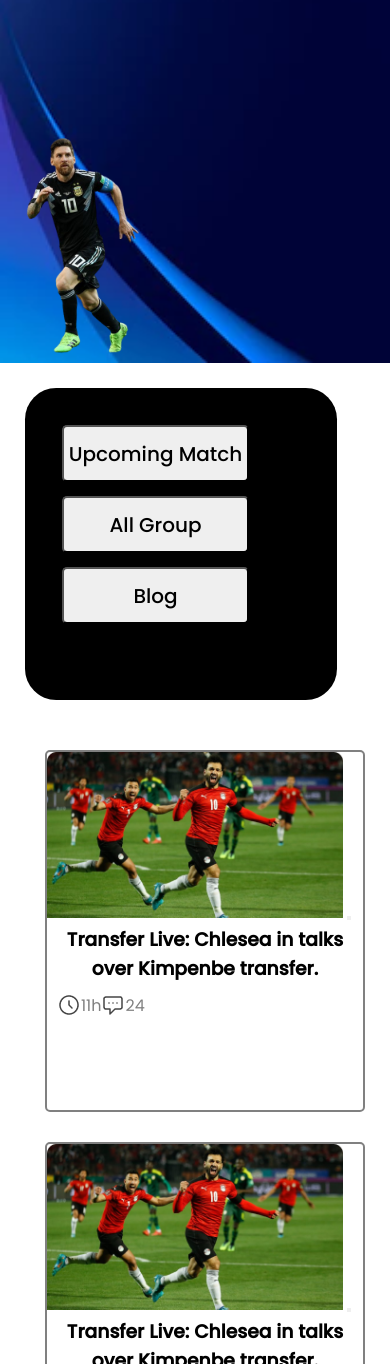
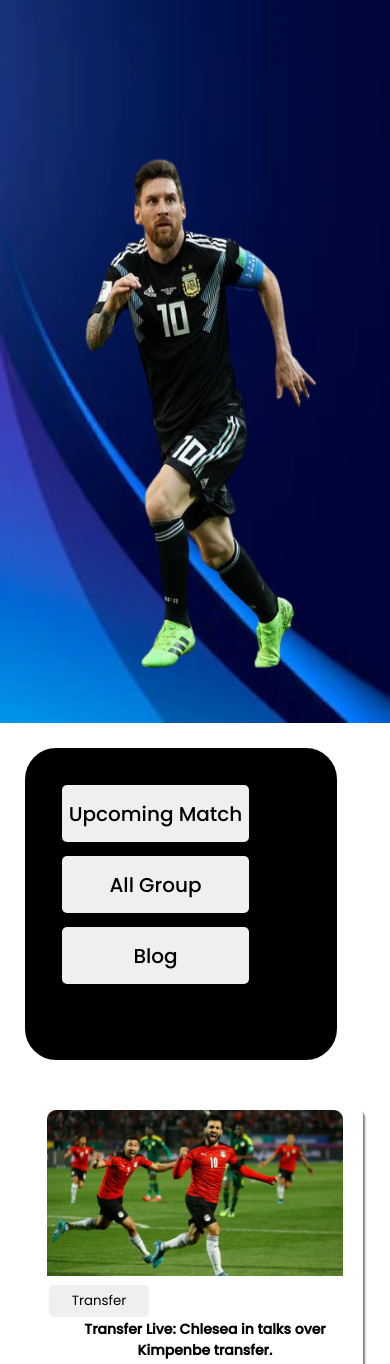
Before and after one commit to Ishratesha/Foodball-News, a plain HTML site: page index1.html in a window 390 px wide. Shown: the part 576-1940 px from the top of the page. Drawn offline with Linux system fonts and the light colour scheme.

Commit message:
night-12.39am

```diff
--- a/index1.html
+++ b/index1.html
@@ -29,14 +29,14 @@
 
                 <button class="banner-btn"> <a href="">Upcoming Match</a> </button>
                 <button class="banner-btn"> <a href="">All Group</a> </button>
-                <button class="banner-btn"> <a href="">Blog</a> </button>
+                <button class="banner-btn"> <a href="./index2.html">Blog</a> </button>
 
             </ul>
         </div>
         <div class="players-cart">
              <div class="cart">
                 <img class="cart-img" src="./assets/Blog Image.png" alt="">
-                <button></button>
+                <button>Transfer</button>
                 <h3>Transfer Live: Chlesea in talks  over Kimpenbe transfer.</h3>
                 <div class="two-icons">
                     <img src="./assets/Time Icon.png" alt=""><snap style="color:gray;">11h</snap>
@@ -45,7 +45,7 @@
              </div>
              <div class="cart">
                 <img class="cart-img" src="./assets/Blog Image.png" alt="">
-                <button></button>
+                <button>Transfer</button>
                 <h3>Transfer Live: Chlesea in talks over Kimpenbe transfer.</h3>
                 <div class="two-icons">
                     <img src="./assets/Time Icon.png" alt=""><snap style="color:gray;">14h</snap>
@@ -54,7 +54,7 @@
              </div>
              <div class="cart">
                 <img class="cart-img" src="./assets/Blog Image.png" alt="">
-                <button></button>
+                <button>Transfer</button>
                 <h3>Transfer Live: Chlesea in talks  over Kimpenbe transfer.</h3>
                 <div class="two-icons">
                     <img src="./assets/Time Icon.png" alt=""><snap style="color:gray;">9h</snap>
@@ -63,7 +63,7 @@
              </div>
              <div class="cart">
                 <img class="cart-img" src="./assets/Blog Image.png" alt="">
-                <button></button>
+                <button>Transfer</button>
                 <h3>Transfer Live: Chlesea in talks over Kimpenbe transfer.</h3>
                 <div class="two-icons">
                     <img src="./assets/Time Icon.png" alt=""><snap style="color:gray;">6h</snap>
@@ -72,7 +72,7 @@
              </div>
              <div class="cart">
                 <img class="cart-img" src="./assets/Blog Image.png" alt="">
-                <button></button>
+                <button>Transfer</button>
                 <h3>Transfer Live: Chlesea in talks over Kimpenbe transfer.</h3>
                 <div class="two-icons">
                     <img src="./assets/Time Icon.png" alt=""><snap style="color:gray;">12h</snap>
@@ -81,7 +81,7 @@
              </div>
              <div class="cart">
                 <img class="cart-img" src="./assets/Blog Image.png" alt="">
-                <button></button>
+                <button>Transfer</button>
                 <h3>Transfer Live: Chlesea in talks over Kimpenbe transfer.</h3>
                 <div class="two-icons">
                     <img src="./assets/Time Icon.png" alt=""><snap style="color:gray;">6h</snap>
@@ -90,7 +90,7 @@
              </div>
              <div class="cart">
                 <img class="cart-img" src="./assets/Blog Image.png" alt="">
-                <button></button>
+                <button>Transfer</button>
                 <h3>Transfer Live: Chlesea in talks over Kimpenbe transfer.</h3>
                 <div class="two-icons">
                     <img src="./assets/Time Icon.png" alt=""><snap style="color:gray;">15h</snap>
@@ -99,7 +99,7 @@
              </div>
              <div class="cart">
                 <img class="cart-img"  src="./assets/Blog Image.png" alt="">
-                <button></button>
+                <button>Transfer</button>
                 <h3>Transfer Live: Chlesea in talks over Kimpenbe transfer.</h3>
                 <div class="two-icons">
                     <img src="./assets/Time Icon.png" alt=""><snap style="color:gray;">12h</snap>
@@ -108,7 +108,7 @@
              </div>
              <div class="cart">
                 <img class="cart-img"  src="./assets/Blog Image.png" alt="">
-                <button></button>
+                <button>Transfer</button>
                 <h3>Transfer Live: Chlesea in talks  over Kimpenbe transfer.</h3>
                 <div class="two-icons">
                     <img src="./assets/Time Icon.png" alt=""><snap style="color:gray;">10h</snap>
--- a/style1.css
+++ b/style1.css
@@ -16,6 +16,7 @@ font-family: 'Poppins', sans-serif;
     color: #fff;
     height: 60% ;
     width: 100%;
+    overflow: hidden;
 }
 .text-part{
 
@@ -28,10 +29,11 @@ font-family: 'Poppins', sans-serif;
     padding: 5px;
 }
 .container img{
-    width: 50%;
-    height: 60%;
+    width: 500px;
+    height: 600px;
     margin-top: 80px;
-    padding-right: 9%;
+    padding: 30px;
+    padding-top: 0px;
 }
 .banner-btn{
     width: 187px;
@@ -99,13 +101,14 @@ ul{
     justify-content: center;
     align-items: center;
 
+
 }
 
 .cart{
     width: 299px;
     height: 362px;
   border-radius: 5px;
-  border: gray 2px solid;
+  box-shadow: 2px 2px 2px gray;
   margin: 10px;
   transition: 1s;
 
@@ -114,6 +117,13 @@ ul{
 .cart-img{
     width: 296px;
 
+}
+button{
+    width: 100px;
+    height: 32px;
+    border-radius: 5px;
+    border: 1px gray;
+    margin: 2px;
 }
 .two-icons{
     display: flex;
@@ -130,6 +140,7 @@ footer{
 }
 h3{
     text-align: center;
+    font-size: 14px;
 
 }
 
@@ -171,6 +182,9 @@ h3{
         width: 100%;
 
     }
+    .container img{
+        width: 100%;
+    }
     .cart{
         width: 100%;
     }
--- a/style2.css
+++ b/style2.css
@@ -16,6 +16,7 @@ font-family: 'Poppins', sans-serif;
      color: #fff;
      height: 60% ;
      width: 100%;
+     overflow: hidden;
  }
  .text-part{
 
@@ -31,7 +32,8 @@ font-family: 'Poppins', sans-serif;
      width: 500px;
      height: 600px;
      margin-top: 80px;
-     padding: 30px;
+     padding: 26px;
+     padding-top: 0;
  }
  .banner-btn{
      width: 187px;
@@ -47,6 +49,7 @@ font-family: 'Poppins', sans-serif;
 .cart-container{
     display: flex;
     padding: 20px;
+    overflow: hidden;
 
 
 }
@@ -58,6 +61,7 @@ font-family: 'Poppins', sans-serif;
     padding: 10px;
     border-radius: 10%;
     position: relative;
+    overflow: hidden;
 }
 ul{
     list-style: none;
@@ -78,7 +82,7 @@ a{
 .cart-match{
     width: 300px;
     height: 242px;
-    border: 2px rgb(95, 82, 82) solid;
+    box-shadow: 2px 2px 2px rgb(95, 82, 82) ;
     margin:  10px;
     border-radius: 25px;
     transform: 1s;
@@ -102,6 +106,9 @@ a{
     align-items: center;
     padding: 10px;
     margin: 4px;
+}
+.flex-img img{
+    margin: 10px;
 }
 h2{
     text-align: center;
```
